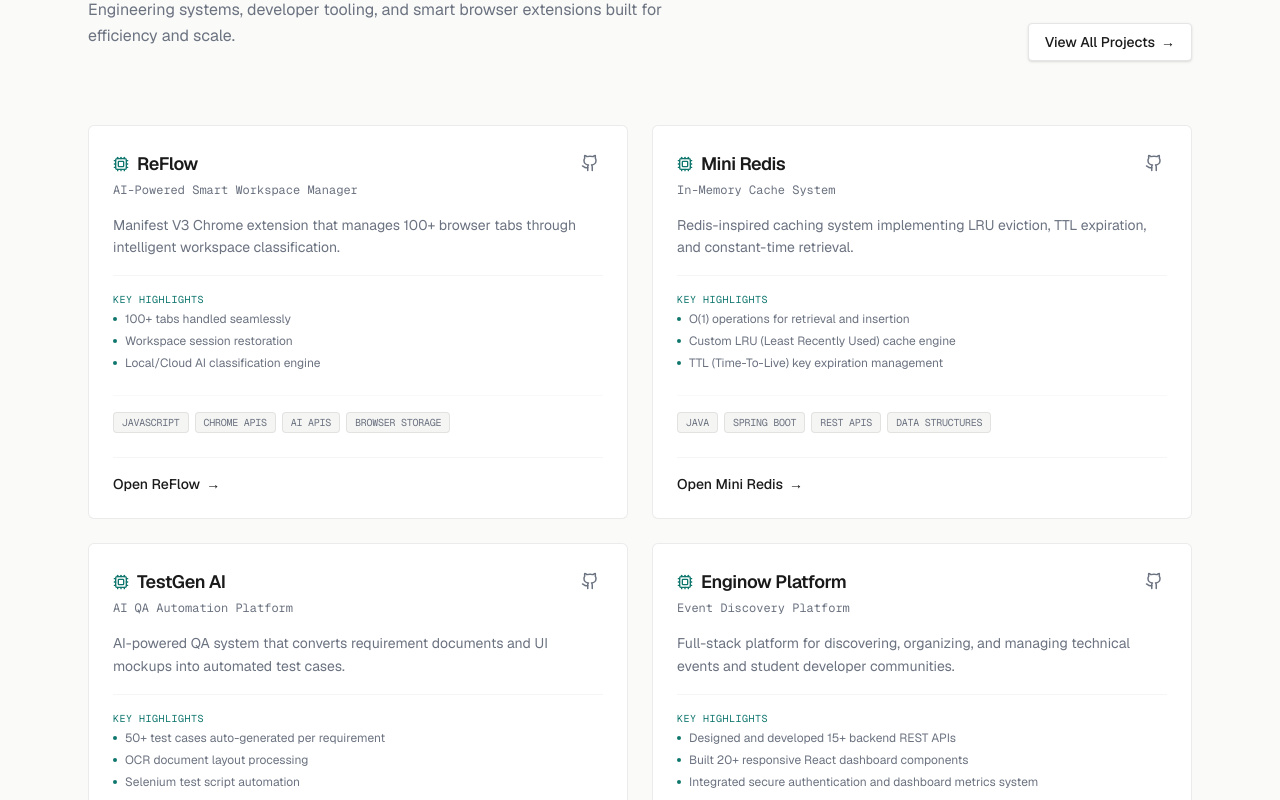
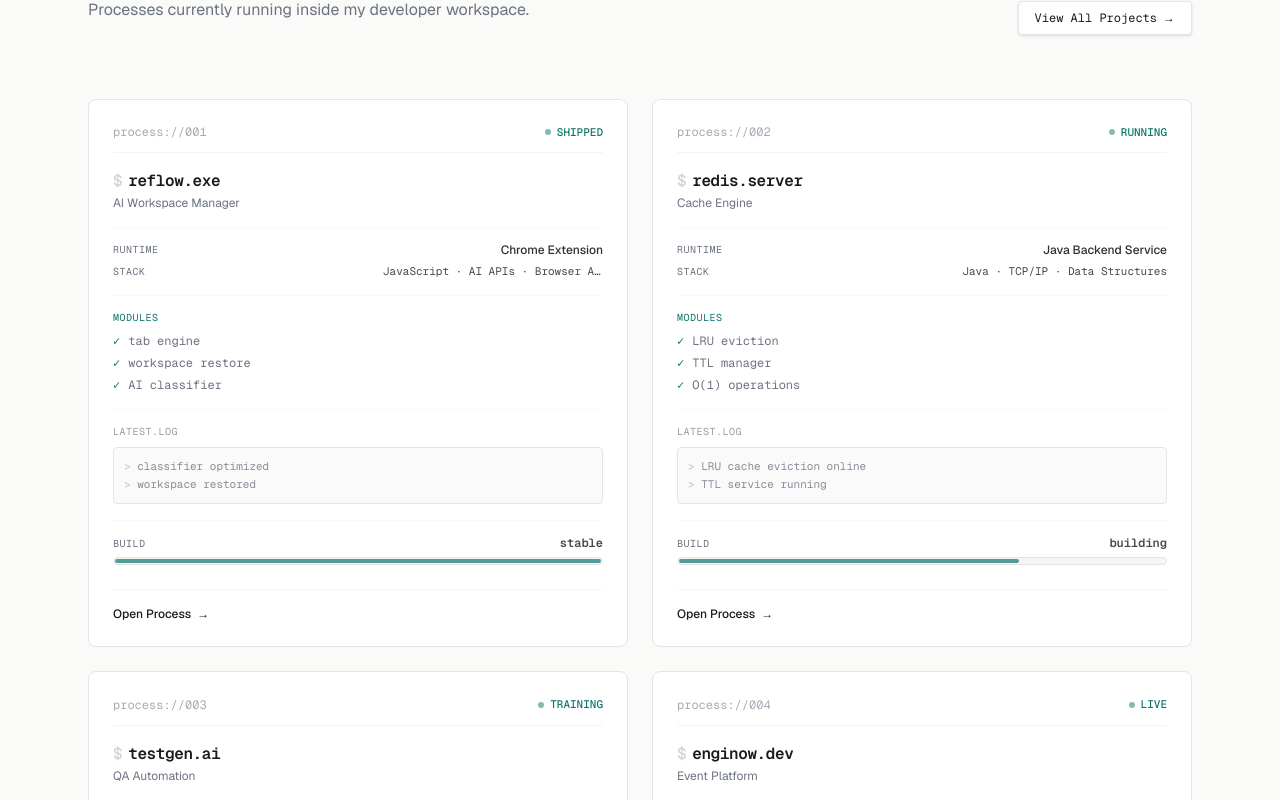
Before and after one commit to aditya-codes-git/Portfolio, a Next.js app: page / in a window 1280 px wide. Shown: the part 2300-3100 px from the top of the page. Built offline with nearby package versions, Linux system fonts and the light colour scheme.

Commit message:
feat: create Projects component with process-inspired project cards and animation layout

```diff
--- a/src/components/sections/Projects.tsx
+++ b/src/components/sections/Projects.tsx
@@ -2,18 +2,112 @@
 
 import React from "react";
 import Link from "next/link";
-import { projects } from "@/data/projects";
-import { Card } from "@/components/ui/Card";
-import { ExternalLink, Cpu } from "lucide-react";
 import { motion } from "framer-motion";
+import { FileText, GitBranch, ArrowRight, Activity, Terminal } from "lucide-react";
+
+interface ProcessProject {
+  id: string;
+  pid: string;
+  name: string;
+  status: "SHIPPED" | "RUNNING" | "TRAINING" | "LIVE";
+  type: string;
+  runtime: string;
+  stack: string;
+  modules: string[];
+  logs: string[];
+  buildStatus: string;
+  progress: number;
+}
+
+const processes: ProcessProject[] = [
+  {
+    id: "reflow",
+    pid: "process://001",
+    name: "reflow.exe",
+    status: "SHIPPED",
+    type: "AI Workspace Manager",
+    runtime: "Chrome Extension",
+    stack: "JavaScript · AI APIs · Browser APIs",
+    modules: ["tab engine", "workspace restore", "AI classifier"],
+    logs: ["classifier optimized", "workspace restored"],
+    buildStatus: "stable",
+    progress: 100
+  },
+  {
+    id: "mini-redis",
+    pid: "process://002",
+    name: "redis.server",
+    status: "RUNNING",
+    type: "Cache Engine",
+    runtime: "Java Backend Service",
+    stack: "Java · TCP/IP · Data Structures",
+    modules: ["LRU eviction", "TTL manager", "O(1) operations"],
+    logs: ["LRU cache eviction online", "TTL service running"],
+    buildStatus: "building",
+    progress: 70
+  },
+  {
+    id: "testgen-ai",
+    pid: "process://003",
+    name: "testgen.ai",
+    status: "TRAINING",
+    type: "QA Automation",
+    runtime: "AI System",
+    stack: "Python · LangChain · OpenAI",
+    modules: ["test generation", "automation engine", "analysis pipeline"],
+    logs: ["generating test suites", "analysis pipeline online"],
+    buildStatus: "training",
+    progress: 60
+  },
+  {
+    id: "enginow",
+    pid: "process://004",
+    name: "enginow.dev",
+    status: "LIVE",
+    type: "Event Platform",
+    runtime: "Full Stack Application",
+    stack: "React · Next.js · Node.js",
+    modules: ["React frontend", "REST API", "database layer"],
+    logs: ["socket server active", "database connected"],
+    buildStatus: "live",
+    progress: 100
+  }
+];
 
 export const Projects: React.FC = () => {
+  const containerVariants = {
+    initial: {},
+    animate: {
+      transition: {
+        staggerChildren: 0.1
+      }
+    }
+  };
+
+  const cardVariants = {
+    initial: { opacity: 0, y: 30 },
+    animate: {
+      opacity: 1,
+      y: 0,
+      transition: {
+        duration: 0.6,
+        ease: [0.16, 1, 0.3, 1] as const
+      }
+    }
+  };
+
   return (
-    <section id="projects" className="py-24 sm:py-32 border-t border-border-subtle bg-background">
+    <section id="projects" className="py-24 sm:py-32 border-t border-border-subtle bg-background select-none">
       <div className="max-w-6xl mx-auto px-6">
 
-        {/* Header with View All Projects Button */}
-        <div className="flex flex-col md:flex-row md:items-end justify-between gap-6 mb-12 sm:mb-16">
+        {/* Compact Process Header */}
+        <motion.div
+          initial={{ opacity: 0, y: 20 }}
+          whileInView={{ opacity: 1, y: 0 }}
+          viewport={{ once: true, amount: 0.25 }}
+          transition={{ duration: 0.5, ease: "easeOut" }}
+          className="flex flex-col md:flex-row md:items-end justify-between gap-6 mb-12 sm:mb-16"
+        >
           <div className="space-y-3 max-w-xl text-left">
             <span className="text-xs font-mono tracking-widest text-accent uppercase block">
               // Portfolio
@@ -21,130 +115,142 @@ export const Projects: React.FC = () => {
             <h2 className="text-2xl sm:text-3xl font-semibold tracking-tight text-foreground text-gradient">
               Featured Projects
             </h2>
-            <p className="text-sm sm:text-base text-secondary-text leading-relaxed">
-              Engineering systems, developer tooling, and smart browser extensions built for efficiency and scale.
+            <p className="text-sm sm:text-base text-secondary-text leading-relaxed font-sans">
+              Processes currently running inside my developer workspace.
             </p>
 
-            {/* Mobile "View All Projects" Button - directly below description */}
+            {/* Mobile View All Button */}
             <div className="md:hidden pt-2">
               <Link
                 href="/projects"
-                className="inline-flex items-center gap-1.5 px-4 py-2 bg-white dark:bg-card border border-[#e5e5e5] dark:border-border-subtle hover:border-[#cccccc] dark:hover:border-accent/40 text-foreground hover:text-accent font-medium text-sm rounded shadow-sm transition-all duration-200 select-none cursor-pointer"
+                className="inline-flex items-center gap-1.5 px-4 py-2 bg-white border border-[#e5e5e5] hover:border-[#cccccc] text-foreground hover:text-accent font-mono text-xs rounded shadow-sm transition-all duration-200 select-none cursor-pointer"
               >
                 View All Projects <span className="font-mono">→</span>
               </Link>
             </div>
           </div>
 
-          {/* Desktop "View All Projects" Button */}
+          {/* Desktop View All Button */}
           <div className="hidden md:block">
             <Link
               href="/projects"
-              className="inline-flex items-center gap-1.5 px-4 py-2 bg-white dark:bg-card border border-[#e5e5e5] dark:border-border-subtle hover:border-[#cccccc] dark:hover:border-accent/40 text-foreground hover:text-accent font-medium text-sm rounded shadow-sm transition-all duration-200 select-none cursor-pointer"
+              className="inline-flex items-center gap-1.5 px-4 py-2 bg-white border border-[#e5e5e5] hover:border-[#cccccc] text-foreground hover:text-accent font-mono text-xs rounded shadow-sm transition-all duration-200 select-none cursor-pointer"
             >
               View All Projects <span className="font-mono">→</span>
             </Link>
           </div>
-        </div>
+        </motion.div>
 
-        {/* Project Cards Grid */}
-        <div className="grid grid-cols-1 md:grid-cols-2 gap-6 mt-8">
-          {projects.map((project) => (
+        {/* Process Cards Grid */}
+        <motion.div
+          variants={containerVariants}
+          initial="initial"
+          whileInView="animate"
+          viewport={{ once: true, amount: 0.15 }}
+          className="grid grid-cols-1 md:grid-cols-2 gap-6 mt-8"
+        >
+          {processes.map((proc) => (
             <motion.div
-              key={project.id}
-              whileHover={{ y: -6 }}
-              transition={{ duration: 0.3, ease: [0.16, 1, 0.3, 1] }}
+              key={proc.id}
+              variants={cardVariants}
+              whileHover={{ y: -4 }}
               className="group"
             >
-              <Card className="h-full p-6 bg-card flex flex-col rounded-md transition-colors duration-300 group-hover:border-accent/30 group-hover:shadow-[0_4px_20px_rgba(0,0,0,0.06)] text-left">
+              <div className="h-full p-6 bg-white border border-[#e5e5e5] rounded-lg transition-colors duration-300 group-hover:border-neutral-400 group-hover:shadow-[0_4px_20px_rgba(0,0,0,0.03)] text-left flex flex-col justify-between">
 
-                {/* Main Content (flex-1 to push button area to bottom) */}
-                <div className="flex-1 space-y-4">
-                  {/* Header */}
-                  <div className="flex items-start justify-between gap-4">
-                    <div className="space-y-1">
-                      <div className="flex items-center gap-2">
-                        <Cpu className="w-4 h-4 text-accent" />
-                        <h3 className="text-lg font-semibold text-foreground tracking-tight">
-                          {project.title}
-                        </h3>
-                      </div>
-                      <p className="text-xs text-secondary-text font-mono">
-                        {project.subtitle}
-                      </p>
+                {/* Header (Top Row) */}
+                <div className="flex items-center justify-between border-b border-border-subtle/55 pb-3 select-none">
+                  <span className="font-mono text-xs text-secondary-text/60">
+                    {proc.pid}
+                  </span>
+                  <div className="flex items-center gap-1.5 font-mono text-[11px] text-accent select-none font-medium">
+                    <span className="w-1.5 h-1.5 rounded-full bg-accent animate-pulse" />
+                    <span className="inline-block text-right">
+                      <span className="group-hover:hidden">
+                        {proc.status}
+                      </span>
+                      <span className="hidden group-hover:inline">
+                        INSPECT PROCESS
+                      </span>
+                    </span>
+                  </div>
+                </div>
+
+                {/* Body Content */}
+                <div className="flex-1 mt-4 space-y-4">
+                  {/* Name and Type */}
+                  <div>
+                    <h3 className="font-mono text-base font-semibold text-foreground tracking-tight flex items-center gap-1.5">
+                      <span className="text-secondary-text/30 font-medium select-none">$</span>
+                      <span>{proc.name}</span>
+                    </h3>
+                    <span className="text-xs text-secondary-text font-sans mt-0.5 block">
+                      {proc.type}
+                    </span>
+                  </div>
+
+                  {/* Runtime and Stack */}
+                  <div className="space-y-1.5 text-xs border-t border-border-subtle/30 pt-3.5">
+                    <div className="flex justify-between items-center font-sans">
+                      <span className="text-[10px] uppercase tracking-wider text-secondary-text font-mono">runtime</span>
+                      <span className="text-foreground/90 font-medium">{proc.runtime}</span>
                     </div>
-                    <div className="flex items-center gap-3">
-                      {project.githubUrl && (
-                        <a
-                          href={project.githubUrl}
-                          target="_blank"
-                          rel="noopener noreferrer"
-                          className="text-secondary-text hover:text-foreground transition-colors p-1"
-                          aria-label={`View ${project.title} on GitHub`}
-                        >
-                          <svg className="w-4.5 h-4.5" viewBox="0 0 24 24" fill="none" stroke="currentColor" strokeWidth="2" strokeLinecap="round" strokeLinejoin="round">
-                            <path d="M15 22v-4a4.8 4.8 0 0 0-1-3.5c3 0 6-2 6-5.5.08-1.25-.27-2.48-1-3.5.28-1.15.28-2.35 0-3.5 0 0-1 0-3 1.5-2.64-.5-5.36-.5-8 0C6 2 5 2 5 2c-.3 1.15-.3 2.35 0 3.5A5.403 5.403 0 0 0 4 9c0 3.5 3 5.5 6 5.5-.39.49-.68 1.05-.85 1.65-.17.6-.22 1.23-.15 1.85v4" />
-                            <path d="M9 18c-4.51 2-5-2-7-2" />
-                          </svg>
-                        </a>
-                      )}
-                      {project.liveUrl && project.liveUrl !== "#" && (
-                        <a
-                          href={project.liveUrl}
-                          target="_blank"
-                          rel="noopener noreferrer"
-                          className="text-secondary-text hover:text-foreground transition-colors p-1"
-                          aria-label={`Visit ${project.title} live`}
-                        >
-                          <ExternalLink className="w-4.5 h-4.5" />
-                        </a>
-                      )}
+                    <div className="flex justify-between items-center font-sans">
+                      <span className="text-[10px] uppercase tracking-wider text-secondary-text font-mono">stack</span>
+                      <span className="text-foreground/80 font-mono text-[11px] truncate max-w-[220px]">{proc.stack}</span>
                     </div>
                   </div>
 
-                  {/* Description */}
-                  <p className="text-sm text-secondary-text leading-relaxed">
-                    {project.description}
-                  </p>
-
-                  {/* Highlights */}
-                  <div className="space-y-2 border-t border-border-subtle/50 pt-4">
-                    <span className="text-[10px] font-mono tracking-wider text-accent uppercase block mb-1">
-                      Key Highlights
-                    </span>
-                    <ul className="space-y-1.5">
-                      {project.highlights.map((highlight, idx) => (
-                        <li key={idx} className="text-xs text-secondary-text flex items-center gap-2">
-                          <span className="w-1 h-1 rounded-full bg-accent" />
-                          <span>{highlight}</span>
+                  {/* Modules Checklist */}
+                  <div className="border-t border-border-subtle/30 pt-3.5">
+                    <span className="text-[10px] uppercase tracking-wider text-accent font-mono block mb-2 select-none">Modules</span>
+                    <ul className="space-y-1.5 font-mono text-xs text-secondary-text">
+                      {proc.modules.map((mod, idx) => (
+                        <li key={idx} className="flex items-center gap-2">
+                          <span className="text-accent font-semibold select-none">✓</span>
+                          <span>{mod}</span>
                         </li>
                       ))}
                     </ul>
                   </div>
 
-                  {/* Tech Tags */}
-                  <div className="flex flex-wrap gap-1.5 mt-6 border-t border-border-subtle/30 pt-4">
-                    {project.tech.map((techItem) => (
-                      <span
-                        key={techItem}
-                        className="px-2 py-0.5 text-[10px] font-mono bg-card-alt border border-border-subtle text-secondary-text rounded-sm uppercase tracking-tight"
-                      >
-                        {techItem}
-                      </span>
-                    ))}
+                  {/* latest.log Preview */}
+                  <div className="border-t border-border-subtle/30 pt-3.5">
+                    <span className="text-[10px] uppercase tracking-wider text-secondary-text/70 font-mono block mb-2 select-none">latest.log</span>
+                    <div className="bg-[#fafafa] border border-[#e5e5e5] p-2.5 rounded font-mono text-[11px] leading-relaxed text-secondary-text/80 select-text">
+                      {proc.logs.map((log, idx) => (
+                        <div key={idx} className="truncate">
+                          <span className="text-secondary-text/40 select-none">&gt;</span> {log}
+                        </div>
+                      ))}
+                    </div>
+                  </div>
+
+                  {/* Build Progress Bar */}
+                  <div className="border-t border-border-subtle/30 pt-3.5 space-y-1.5 select-none">
+                    <div className="flex justify-between items-center text-xs font-mono text-secondary-text">
+                      <span className="text-[10px] uppercase tracking-wider">build</span>
+                      <span className="font-semibold text-foreground/80">{proc.buildStatus}</span>
+                    </div>
+                    <div className="w-full bg-neutral-100 h-2 border border-[#e5e5e5] p-[1px] rounded-sm">
+                      <div
+                        className="h-full bg-accent/70 rounded-xs transition-all duration-500"
+                        style={{ width: `${proc.progress}%` }}
+                      />
+                    </div>
                   </div>
                 </div>
 
-                {/* Open Project CTA Button Area */}
+                {/* Footer Open Button */}
                 <div className="border-t border-border-subtle/50 mt-6 pt-4 flex items-center justify-start">
                   <Link
-                    href={`/projects/${project.id}`}
-                    className="inline-flex items-center gap-1.5 text-xs sm:text-sm font-medium text-foreground hover:text-accent group/btn transition-colors cursor-pointer select-none"
+                    href={`/projects/${proc.id}`}
+                    className="inline-flex items-center gap-1.5 text-xs font-medium text-foreground hover:text-accent group/btn transition-colors cursor-pointer select-none"
                   >
-                    Open {project.title}{" "}
+                    Open Process
                     <motion.span
                       className="inline-block"
-                      whileHover={{ x: 4 }}
+                      whileHover={{ x: 3 }}
                       transition={{ type: "spring", stiffness: 400, damping: 10 }}
                     >
                       →
@@ -152,12 +258,13 @@ export const Projects: React.FC = () => {
                   </Link>
                 </div>
 
-              </Card>
+              </div>
             </motion.div>
           ))}
-        </div>
+        </motion.div>
       </div>
     </section>
   );
 };
+
 export default Projects;
```
